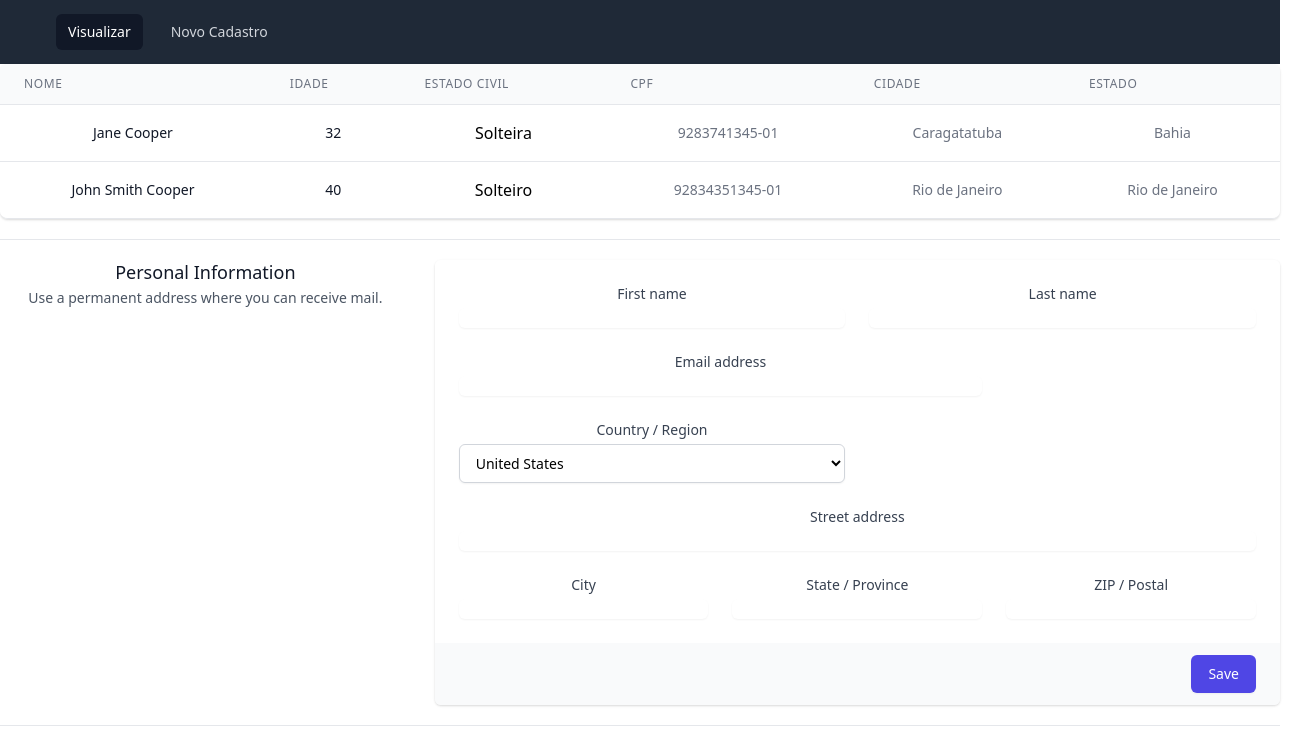
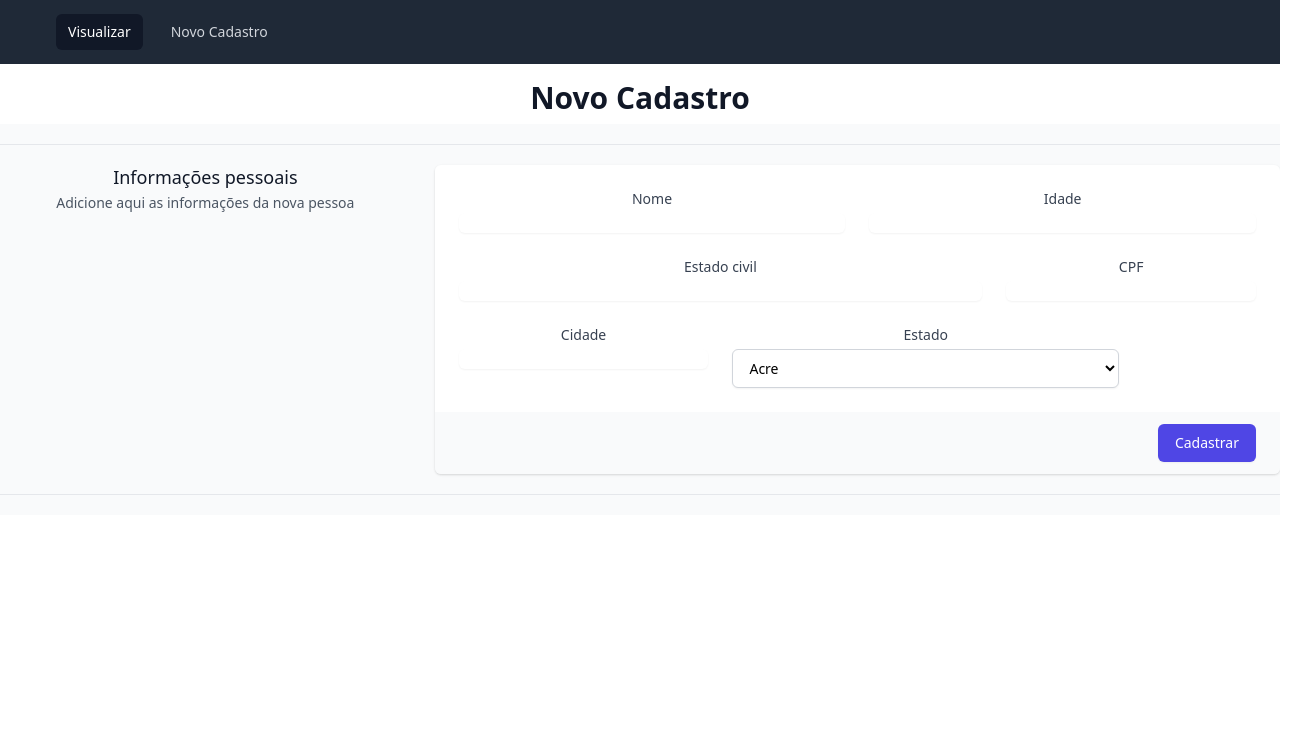
Before and after one commit to zakzc/soft_table_front, a React (Create React App) app: page /cadastro in a window 1280 px wide. Shown: the top 744 px of the page, 1312 px wide, since content can reach past the window. Built offline with nearby package versions, Linux system fonts and the light colour scheme.

Commit message:
added routing and initial state implementation for Table

```diff
--- a/package.json
+++ b/package.json
@@ -11,6 +11,7 @@
     "@testing-library/user-event": "^12.1.10",
     "react": "^17.0.2",
     "react-dom": "^17.0.2",
+    "react-router-dom": "^5.2.0",
     "react-scripts": "4.0.3",
     "web-vitals": "^1.0.1"
   },
--- a/src/App.js
+++ b/src/App.js
@@ -1,14 +1,29 @@
 import "./App.css";
+import { useState } from "react";
+import { BrowserRouter as Router, Switch, Route } from "react-router-dom";
 import NavBar from "./app/components/navbar";
-import Contents from "./app/components/contents";
+import Cadastro from "./app/components/cadastro";
+import Table from "./app/components/table";
+// baseData for front end dev
+import base from "./app/baseData/baseCadastro.json";
 
-function App() {
+const App = () => {
+  const [people, setPeople] = useState(base);
   return (
     <div className="App">
-      <NavBar />
-      <Contents />
+      <Router>
+        <NavBar />
+        <Switch>
+          <Route exact path="/" render={(props) => <Table {...[people]} />} />
+          <Route
+            exact
+            path="/cadastro"
+            render={(props) => <Cadastro {...setPeople} />}
+          />
+        </Switch>
+      </Router>
     </div>
   );
-}
+};
 
 export default App;
--- /dev/null
+++ b/src/app/baseData/baseCadastro.json
@@ -0,0 +1,34 @@
+[
+  {
+    "name": "Jane Cooper",
+    "idade": "32",
+    "estadoCivil": "Solteira",
+    "cpf": "6283741345-01",
+    "cidade": "Caragatatuba",
+    "estado": "Bahia"
+  },
+  {
+    "name": "John Smith Cooper",
+    "idade": "40",
+    "estadoCivil": "Solteiro",
+    "cpf": "92834363121345-02",
+    "cidade": "Rio de Janeiro",
+    "estado": "Rio de Janeiro"
+  },
+  {
+    "name": "José da Silva",
+    "idade": "48",
+    "estadoCivil": "Casado",
+    "cpf": "82834351345-01",
+    "cidade": "São Paulo",
+    "estado": "São Paulo"
+  },
+  {
+    "name": "Maria Oliveira",
+    "idade": "28",
+    "estadoCivil": "Solteira",
+    "cpf": "72834351345-01",
+    "cidade": "Belo Horizonte",
+    "estado": "Minas Gerais"
+  }
+]
--- a/src/app/components/cadastro.js
+++ b/src/app/components/cadastro.js
@@ -1,6 +1,13 @@
+import { useState } from "react";
+
 export default function Cadastro() {
+  ///
   return (
     <>
+      <h2 className="text-2xl p-2 mt-2  font-bold leading-7 text-gray-900 sm:text-3xl sm:truncate">
+        Novo Cadastro
+      </h2>
+      <div className="bg-gray-50">
         <div className="hidden sm:block" aria-hidden="true">
           <div className="py-5">
             <div className="border-t border-gray-200" />
@@ -12,15 +19,16 @@ export default function Cadastro() {
             <div className="md:col-span-1">
               <div className="px-4 sm:px-0">
                 <h3 className="text-lg font-medium leading-6 text-gray-900">
-                Personal Information
+                  Informações pessoais
                 </h3>
                 <p className="mt-1 text-sm text-gray-600">
-                Use a permanent address where you can receive mail.
+                  Adicione aqui as informações da nova pessoa
                 </p>
               </div>
             </div>
             <div className="mt-5 md:mt-0 md:col-span-2">
-            <form action="#" method="POST">
+              <form>
+                {/* <form onSubmit={handleSubmit} method="POST"> */}
                 <div className="shadow overflow-hidden sm:rounded-md">
                   <div className="px-4 py-5 bg-white sm:p-6">
                     <div className="grid grid-cols-6 gap-6">
@@ -29,80 +37,61 @@ export default function Cadastro() {
                           htmlFor="first_name"
                           className="block text-sm font-medium text-gray-700"
                         >
-                        First name
+                          Nome
                         </label>
                         <input
                           type="text"
-                        name="first_name"
-                        id="first_name"
+                          name="name"
+                          id="name"
                           autoComplete="given-name"
+                          //   onChange={(e) => setNome(e.target.value)}
                           className="mt-1 focus:ring-indigo-500 focus:border-indigo-500 block w-full shadow-sm sm:text-sm border-gray-300 rounded-md"
                         />
                       </div>
 
                       <div className="col-span-6 sm:col-span-3">
                         <label
-                        htmlFor="last_name"
+                          htmlFor="age"
                           className="block text-sm font-medium text-gray-700"
                         >
-                        Last name
+                          Idade
                         </label>
                         <input
                           type="text"
-                        name="last_name"
-                        id="last_name"
-                        autoComplete="family-name"
+                          name="age"
+                          id="age"
+                          //   onChange={(e) => setIdade(e.target.value)}
                           className="mt-1 focus:ring-indigo-500 focus:border-indigo-500 block w-full shadow-sm sm:text-sm border-gray-300 rounded-md"
                         />
                       </div>
 
-                    <div className="col-span-6 sm:col-span-4">
+                      <div className="col-span-4 sm:col-span-4">
                         <label
-                        htmlFor="email_address"
+                          htmlFor="civilState"
                           className="block text-sm font-medium text-gray-700"
                         >
-                        Email address
+                          Estado civil
                         </label>
                         <input
                           type="text"
-                        name="email_address"
-                        id="email_address"
-                        autoComplete="email"
+                          name="civilState"
+                          id="civilState"
                           className="mt-1 focus:ring-indigo-500 focus:border-indigo-500 block w-full shadow-sm sm:text-sm border-gray-300 rounded-md"
                         />
                       </div>
 
-                    <div className="col-span-6 sm:col-span-3">
+                      <div className="col-span-8 sm:col-span-3 lg:col-span-2">
                         <label
-                        htmlFor="country"
+                          htmlFor="cpf"
                           className="block text-sm font-medium text-gray-700"
                         >
-                        Country / Region
-                      </label>
-                      <select
-                        id="country"
-                        name="country"
-                        autoComplete="country"
-                        className="mt-1 block w-full py-2 px-3 border border-gray-300 bg-white rounded-md shadow-sm focus:outline-none focus:ring-indigo-500 focus:border-indigo-500 sm:text-sm"
-                      >
-                        <option>United States</option>
-                        <option>Canada</option>
-                        <option>Mexico</option>
-                      </select>
-                    </div>
-
-                    <div className="col-span-6">
-                      <label
-                        htmlFor="street_address"
-                        className="block text-sm font-medium text-gray-700"
-                      >
-                        Street address
+                          CPF
                         </label>
                         <input
                           type="text"
-                        name="street_address"
-                        id="street_address"
-                        autoComplete="street-address"
+                          name="cpf"
+                          id="cpf"
+                          autoComplete="postal-code"
                           className="mt-1 focus:ring-indigo-500 focus:border-indigo-500 block w-full shadow-sm sm:text-sm border-gray-300 rounded-md"
                         />
                       </div>
@@ -112,7 +101,7 @@ export default function Cadastro() {
                           htmlFor="city"
                           className="block text-sm font-medium text-gray-700"
                         >
-                        City
+                          Cidade
                         </label>
                         <input
                           type="text"
@@ -122,44 +111,57 @@ export default function Cadastro() {
                         />
                       </div>
 
-                    <div className="col-span-6 sm:col-span-3 lg:col-span-2">
+                      <div className="col-span-6 sm:col-span-3">
                         <label
                           htmlFor="state"
                           className="block text-sm font-medium text-gray-700"
                         >
-                        State / Province
+                          Estado
                         </label>
-                      <input
-                        type="text"
+                        <select
+                          id="state"
                           name="state"
-                        id="state"
-                        className="mt-1 focus:ring-indigo-500 focus:border-indigo-500 block w-full shadow-sm sm:text-sm border-gray-300 rounded-md"
-                      />
-                    </div>
-
-                    <div className="col-span-6 sm:col-span-3 lg:col-span-2">
-                      <label
-                        htmlFor="postal_code"
-                        className="block text-sm font-medium text-gray-700"
+                          autoComplete="country"
+                          className="mt-1 block w-full py-2 px-3 border border-gray-300 bg-white rounded-md shadow-sm focus:outline-none focus:ring-indigo-500 focus:border-indigo-500 sm:text-sm"
                         >
-                        ZIP / Postal
-                      </label>
-                      <input
-                        type="text"
-                        name="postal_code"
-                        id="postal_code"
-                        autoComplete="postal-code"
-                        className="mt-1 focus:ring-indigo-500 focus:border-indigo-500 block w-full shadow-sm sm:text-sm border-gray-300 rounded-md"
-                      />
+                          <option>Acre</option>
+                          <option>Alagoas</option>
+                          <option>Amapá</option>
+                          <option>Amazonas</option>
+                          <option>Bahia</option>
+                          <option>Ceará</option>
+                          <option>Distrito Federal</option>
+                          <option>Espírito Santo</option>
+                          <option>Goiás</option>
+                          <option>Maranhão</option>
+                          <option>Mato Grosso</option>
+                          <option>Mato Grosso do Sul</option>
+                          <option>Minas Gerais</option>
+                          <option>Pará</option>
+                          <option>Paraíba </option>
+                          <option>Paraná </option>
+                          <option>Pernambuco</option>
+                          <option>Piauí</option>
+                          <option>Rio de Janeiro </option>
+                          <option>Rio Grande do Norte </option>
+                          <option>Rio Grande do Sul </option>
+                          <option>Rondônia </option>
+                          <option>Roraima </option>
+                          <option> Santa Catarina</option>
+                          <option>São Paulo </option>
+                          <option>Sergipe</option>
+                          <option> Tocantins </option>
+                        </select>
                       </div>
                     </div>
                   </div>
                   <div className="px-4 py-3 bg-gray-50 text-right sm:px-6">
                     <button
                       type="submit"
+                      //   onClick={handleSubmit}
                       className="inline-flex justify-center py-2 px-4 border border-transparent shadow-sm text-sm font-medium rounded-md text-white bg-indigo-600 hover:bg-indigo-700 focus:outline-none focus:ring-2 focus:ring-offset-2 focus:ring-indigo-500"
                     >
-                    Save
+                      Cadastrar
                     </button>
                   </div>
                 </div>
@@ -173,6 +175,7 @@ export default function Cadastro() {
             <div className="border-t border-gray-200" />
           </div>
         </div>
+      </div>
     </>
   );
 }
--- a/src/app/components/contents.js
+++ /dev/null
@@ -1,14 +0,0 @@
-import React from "react";
-///
-import Cadastro from "./cadastro";
-import Table from "./table";
-
-const Contents = () => {
-  return (
-    <div>
-      <Table />
-      <Cadastro />
-    </div>
-  );
-};
-export default Contents;
--- a/src/app/components/navbar.js
+++ b/src/app/components/navbar.js
@@ -4,8 +4,8 @@ import { Disclosure } from "@headlessui/react";
 import { MenuIcon, XIcon } from "@heroicons/react/outline";
 
 const navigation = [
-  { name: "Visualizar", href: "#", current: true },
-  { name: "Novo Cadastro", href: "#", current: false },
+  { name: "Visualizar", href: "/", current: true },
+  { name: "Novo Cadastro", href: "/cadastro", current: false },
 ];
 
 function classNames(...classes) {
--- a/src/app/components/table.js
+++ b/src/app/components/table.js
@@ -1,26 +1,13 @@
-/* This example requires Tailwind CSS v2.0+ */
-const people = [
-  {
-    name: "Jane Cooper",
-    idade: "32",
-    estadoCivil: "Solteira",
-    cpf: "9283741345-01",
-    cidade: "Caragatatuba",
-    estado: "Bahia",
-  },
-  {
-    name: "John Smith Cooper",
-    idade: "40",
-    estadoCivil: "Solteiro",
-    cpf: "92834351345-01",
-    cidade: "Rio de Janeiro",
-    estado: "Rio de Janeiro",
-  },
-];
+import { useState } from "react";
 
-export default function Table() {
+export default function Table(props) {
+  const [people] = useState(props[0]);
   return (
-    <div className="flex flex-col">
+    <>
+      <h2 className="text-2xl font-bold leading-7 p-2 mt-2 text-gray-900 sm:text-3xl sm:truncate">
+        Visualizar Cadastrados
+      </h2>
+      <div className="flex flex-col pt-20 bg-gray-50">
         <div className="-my-2 overflow-x-auto sm:-mx-6 lg:-mx-8">
           <div className="py-2 align-middle inline-block min-w-full sm:px-6 lg:px-8">
             <div className="shadow overflow-hidden border-b border-gray-200 sm:rounded-lg">
@@ -69,7 +56,9 @@ export default function Table() {
                   {people.map((person) => (
                     <tr key={person.cpf}>
                       <td className="px-6 py-4 whitespace-nowrap">
-                      <div className="text-sm text-gray-900">{person.name}</div>
+                        <div className="text-sm text-gray-900">
+                          {person.name}
+                        </div>
                       </td>
                       <td className="px-6 py-4 whitespace-nowrap">
                         <div className="text-sm text-gray-900">
@@ -99,5 +88,6 @@ export default function Table() {
           </div>
         </div>
       </div>
+    </>
   );
 }
```
Also changed, not shown: 2 other files (tests, documents, lock files or other folders). Lines whose indentation alone changed are shown as unchanged.
